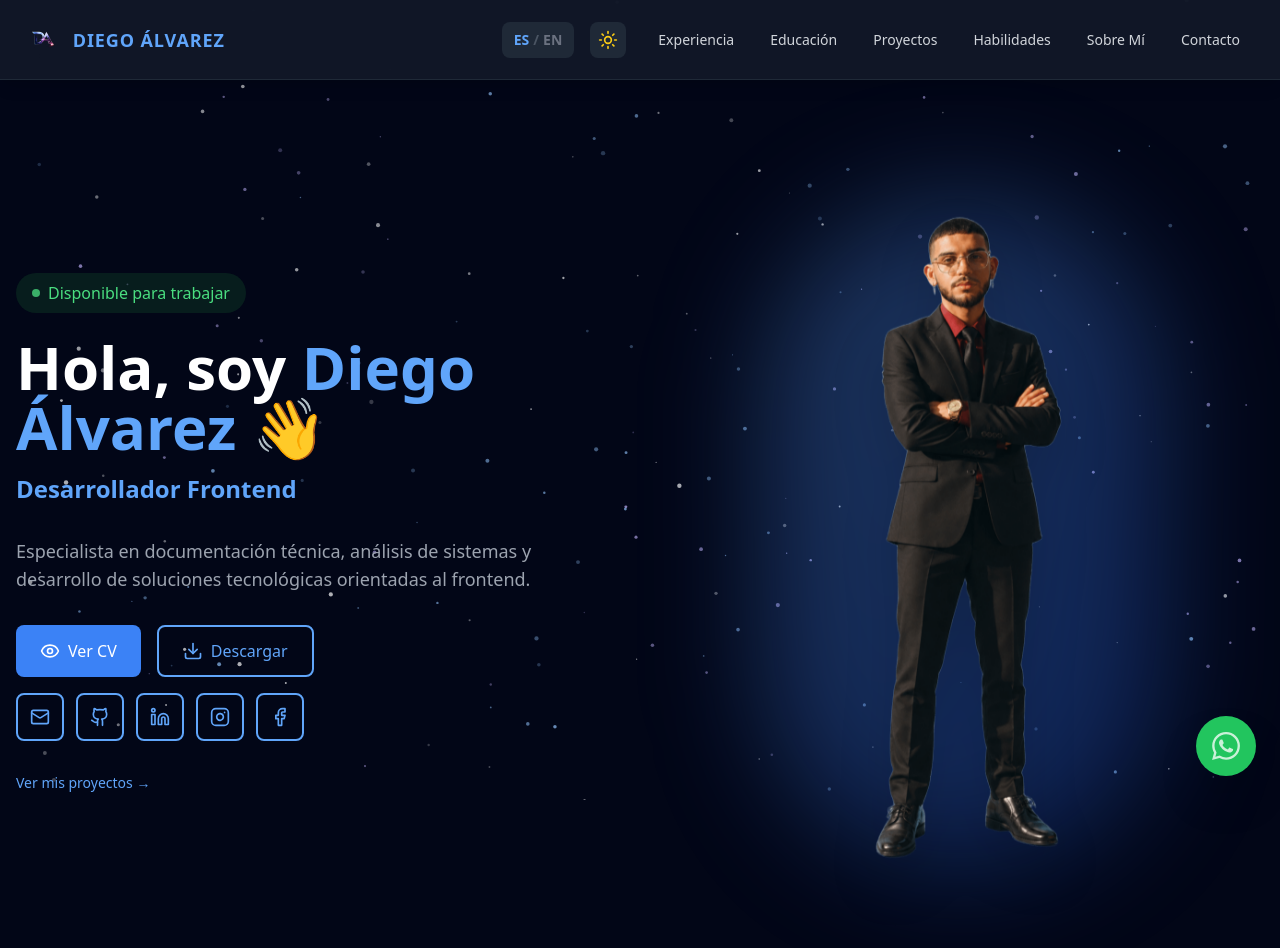
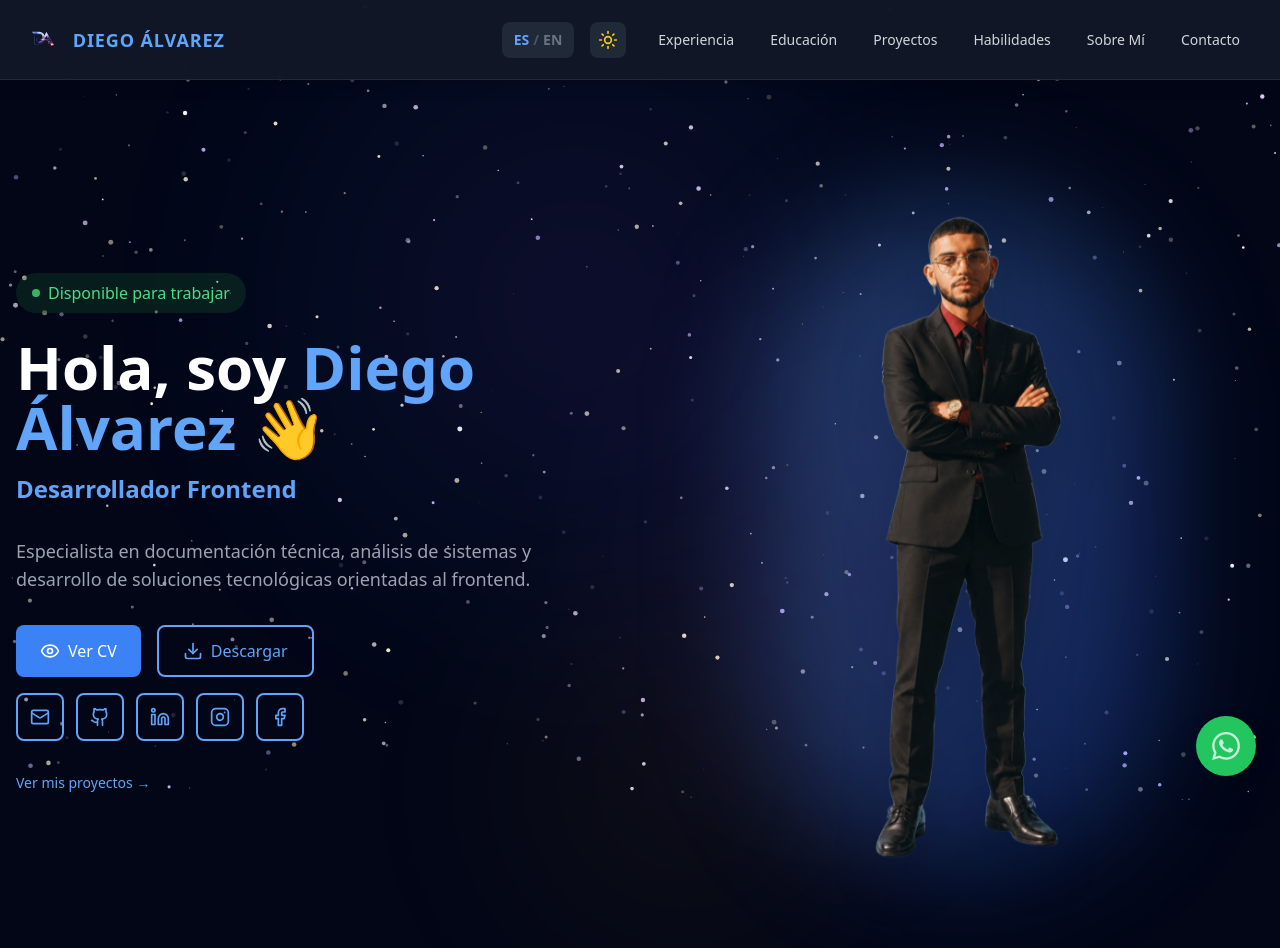
Before and after one commit to DiegoA03/Portafolio-Diego, a React (Vite) app: page / in a window 1280 px wide. Shown: the top 948 px of the page. Built offline with nearby package versions, Linux system fonts and the light colour scheme.

Commit message:
Cambios, via lacatea home

```diff
--- a/src/App.jsx
+++ b/src/App.jsx
@@ -21,26 +21,42 @@ const particlesGalaxia = {
   background: { color: { value: 'transparent' } },
   fpsLimit: 60,
   interactivity: {
-    events: { onHover: { enable: true, mode: 'bubble' }, resize: true },
-    modes: { bubble: { distance: 120, size: 4, duration: 2, opacity: 1 } }
+    events: {
+      onHover: { enable: true, mode: 'attract' },
+      resize: true
+    },
+    modes: {
+      attract: { distance: 180, duration: 0.4, factor: 3 }
+    }
   },
   particles: {
-    color: { value: ['#ffffff', '#93C5FD', '#C4B5FD'] },
+    color: {
+      value: ['#ffffff', '#f5e6c8', '#c9b8ff', '#e8d5ff', '#fff4d6']
+    },
     links: { enable: false },
     move: {
       enable: true,
-      speed: 0.3,
+      speed: 0.15,
       direction: 'none',
       random: true,
       straight: false,
       outModes: { default: 'out' }
     },
-    number: { density: { enable: true, area: 800 }, value: 180 },
-    opacity: { value: 0.7, random: { enable: true, minimumValue: 0.2 } },
+    number: {
+      density: { enable: true, area: 700 },
+      value: 350
+    },
+    opacity: {
+      value: { min: 0.15, max: 0.95 },
+      animation: { enable: true, speed: 0.8, sync: false, startValue: 'random' }
+    },
     shape: { type: 'circle' },
-    size: { value: { min: 0.5, max: 2.2 } },
+    size: {
+      value: { min: 0.4, max: 2.5 },
+      animation: { enable: false }
+    },
     twinkle: {
-      particles: { enable: true, color: '#ffffff', frequency: 0.05, opacity: 1 }
+      particles: { enable: true, color: '#ffffff', frequency: 0.08, opacity: 1 }
     }
   },
   detectRetina: true
@@ -91,7 +107,7 @@ function AnimatedRoutes() {
   );
 }
 
-function FondoParticulas() {
+function FondoParticulas({ modoOscuro }) {
   const location = useLocation();
   const esHome = location.pathname === '/';
 
@@ -99,16 +115,30 @@ function FondoParticulas() {
     await loadSlim(engine);
   }, []);
 
+  const galaxiaOptions = {
+    ...particlesGalaxia,
+    particles: {
+      ...particlesGalaxia.particles,
+      color: { value: ['#ffffff', '#f5e6c8', '#c9b8ff', '#e8d5ff', '#fff4d6'] },
+      opacity: {
+        value: { min: 0.15, max: 0.95 },
+        animation: { enable: true, speed: 0.8, sync: false, startValue: 'random' }
+      },
+      twinkle: {
+        particles: { enable: true, color: '#ffffff', frequency: 0.08, opacity: 1 }
+      }
+    }
+  };
+
   return (
     <Particles
       key={esHome ? 'galaxia' : 'red'}
       id="tsparticles"
       init={particlesInit}
-      options={esHome ? particlesGalaxia : particlesRed}
+      options={esHome ? galaxiaOptions : particlesRed}
     />
   );
 }
-
 function App() {
   const [modoOscuro, setModoOscuro] = useState(true);
   const [showSplash, setShowSplash] = useState(true);
--- a/src/components/CustomCursor.jsx
+++ b/src/components/CustomCursor.jsx
@@ -1,11 +1,25 @@
 import React, { useState, useEffect } from 'react';
+
+const esDispositivoTactil = () => {
+  return (
+    typeof window !== 'undefined' &&
+    (window.matchMedia('(hover: none)').matches || 'ontouchstart' in window)
+  );
+};
 
 const CustomCursor = () => {
   const [posicion, setPosicion] = useState({ x: -100, y: -100 });
   const [visible, setVisible] = useState(false);
   const [sobreEnlace, setSobreEnlace] = useState(false);
+  const [esTactil, setEsTactil] = useState(false);
 
   useEffect(() => {
+    setEsTactil(esDispositivoTactil());
+  }, []);
+
+  useEffect(() => {
+    if (esTactil) return;
+
     const moverCursor = (e) => {
       setPosicion({ x: e.clientX, y: e.clientY });
       if (!visible) setVisible(true);
@@ -17,9 +31,9 @@ const CustomCursor = () => {
 
     window.addEventListener('mousemove', moverCursor);
     return () => window.removeEventListener('mousemove', moverCursor);
-  }, [visible]);
+  }, [visible, esTactil]);
 
-  if (!visible) return null;
+  if (esTactil || !visible) return null;
 
   const tamañoAnillo = sobreEnlace ? 44 : 24;
 
@@ -32,7 +46,6 @@ const CustomCursor = () => {
         transform: 'translate(-50%, -50%)'
       }}
     >
-      {/* Anillo exterior */}
       <div
         className="absolute rounded-full border-2 border-blue-500 transition-[width,height,background-color] duration-150 ease-out"
         style={{
@@ -44,7 +57,6 @@ const CustomCursor = () => {
           backgroundColor: sobreEnlace ? 'rgba(59, 130, 246, 0.15)' : 'transparent'
         }}
       />
-      {/* Punto central */}
       <div
         className="absolute rounded-full bg-blue-500 transition-transform duration-150"
         style={{
--- a/src/index.css
+++ b/src/index.css
@@ -65,3 +65,19 @@ html, body, * {
     cursor: auto !important;
   }
 }
+
+/* Contorno oscuro en las estrellas para que se vean en modo claro */
+canvas#tsparticles {
+  transition: filter 0.3s ease;
+}
+
+html:not(.dark) canvas#tsparticles {
+  filter:
+    drop-shadow(0 0 4px rgba(30, 27, 75, 1))
+    drop-shadow(0 0 5px rgba(30, 27, 75, 0.9))
+    drop-shadow(0 0 6px rgba(30, 27, 75, 0.6));
+}
+
+html.dark canvas#tsparticles {
+  filter: none;
+}
--- a/src/pages/Home.jsx
+++ b/src/pages/Home.jsx
@@ -1,14 +1,66 @@
-import React from 'react';
+import React, { useState, useEffect } from 'react';
 import { Link } from 'react-router-dom';
 import { Mail, Github, Linkedin, Instagram, Facebook, Download, Eye } from 'lucide-react';
 import { TypeAnimation } from 'react-type-animation';
 import { useLanguage } from '../context/LanguageContext';
 
+const useEsOscuro = () => {
+  const [esOscuro, setEsOscuro] = useState(document.documentElement.classList.contains('dark'));
+
+  useEffect(() => {
+    const observer = new MutationObserver(() => {
+      setEsOscuro(document.documentElement.classList.contains('dark'));
+    });
+    observer.observe(document.documentElement, { attributes: true, attributeFilter: ['class'] });
+    return () => observer.disconnect();
+  }, []);
+
+  return esOscuro;
+};
+
 const Home = () => {
   const { t } = useLanguage();
+  const esOscuro = useEsOscuro();
 
   return (
     <div className="relative min-h-screen flex items-center overflow-hidden">
+      {/* Capa de nebulosa - detrás de las partículas */}
+      <div className="absolute inset-0 pointer-events-none overflow-hidden" style={{ zIndex: -1 }}>
+        <div
+          className="absolute w-[900px] h-[900px] rounded-full blur-3xl transition-opacity duration-500"
+          style={{
+            background: esOscuro
+              ? 'radial-gradient(circle, rgba(139,92,246,0.35) 0%, rgba(59,130,246,0.15) 40%, transparent 70%)'
+              : 'radial-gradient(circle, rgba(124,58,237,0.4) 0%, rgba(37,99,235,0.25) 40%, transparent 70%)',
+            opacity: esOscuro ? 0.3 : 0.45,
+            top: '-15%',
+            left: '10%'
+          }}
+        />
+        <div
+          className="absolute w-[700px] h-[700px] rounded-full blur-3xl transition-opacity duration-500"
+          style={{
+            background: esOscuro
+              ? 'radial-gradient(circle, rgba(236,72,153,0.3) 0%, rgba(168,85,247,0.15) 45%, transparent 70%)'
+              : 'radial-gradient(circle, rgba(219,39,119,0.4) 0%, rgba(147,51,234,0.25) 45%, transparent 70%)',
+            opacity: esOscuro ? 0.25 : 0.4,
+            top: '20%',
+            right: '5%'
+          }}
+        />
+        <div
+          className="absolute w-[600px] h-[600px] rounded-full blur-3xl transition-opacity duration-500"
+          style={{
+            background: esOscuro
+              ? 'radial-gradient(circle, rgba(251,191,36,0.25) 0%, rgba(245,158,11,0.1) 45%, transparent 70%)'
+              : 'radial-gradient(circle, rgba(217,119,6,0.4) 0%, rgba(180,83,9,0.2) 45%, transparent 70%)',
+            opacity: esOscuro ? 0.2 : 0.35,
+            bottom: '-10%',
+            left: '30%'
+          }}
+        />
+      </div>
+
       <div className="relative z-10 container mx-auto px-4 py-20">
         <div className="grid md:grid-cols-2 gap-12 items-center mt-20">
           <div>
```
Also changed, not shown: 1 other file (tests, documents, lock files or other folders).
